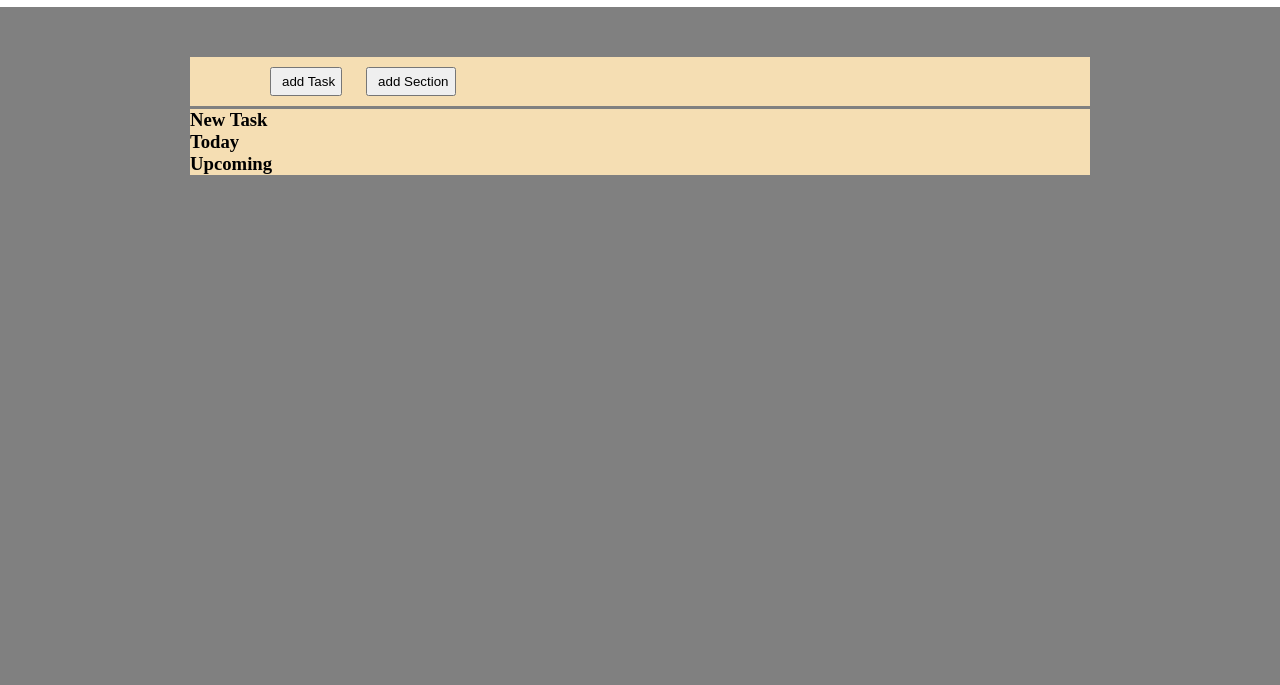
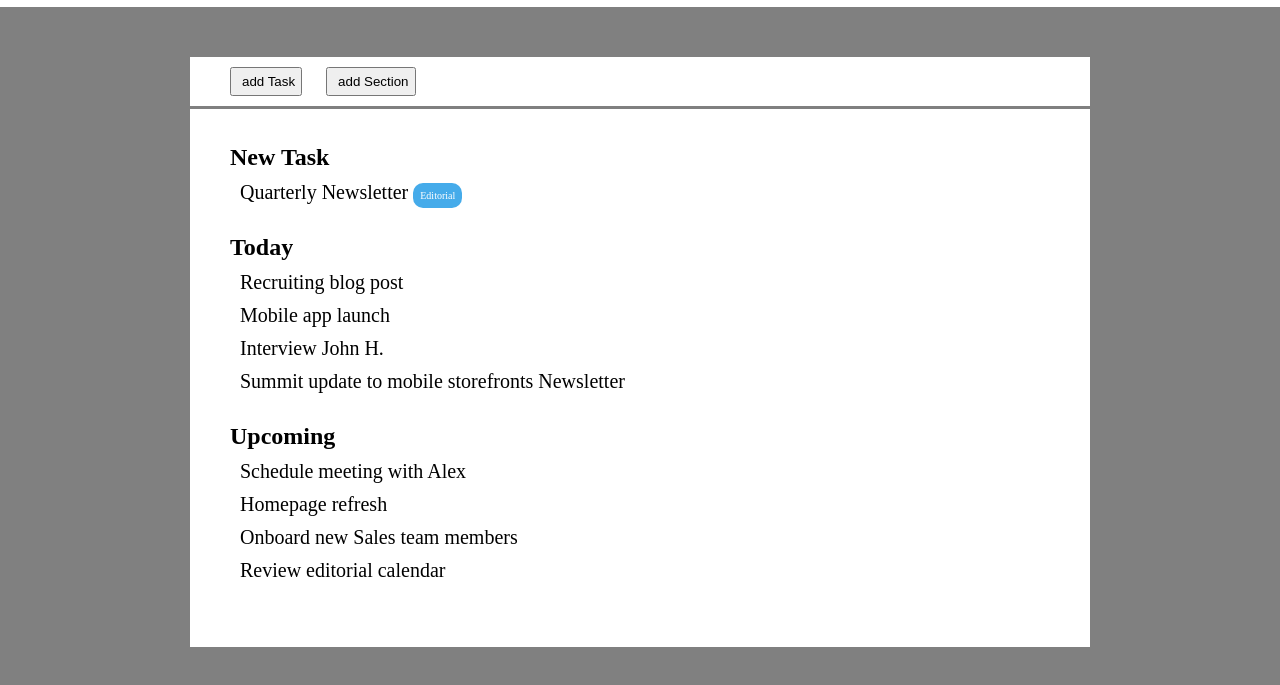
Before and after one commit to andre-cyb/html-css-toboolist, a plain HTML site: page index.html in a window 1280 px wide. Shown: the part 93-778 px from the top of the page. Drawn offline with Linux system fonts and the light colour scheme.

Commit message:
aggiunti margini e padding

```diff
--- a/file.css
+++ b/file.css
@@ -26,6 +26,10 @@ header{
     margin-right: 10px;
     vertical-align: middle;
 }
+p{
+    margin: 10px 10px;
+    font-size: 20px;
+}
 
 
 h1{
@@ -35,7 +39,7 @@ h1{
 }
 
 #finestra{
-    background-color: wheat;
+    background-color: white;
     width: 900px;
     margin: auto;
     margin-top: 50px ;
@@ -46,9 +50,24 @@ h1{
     padding-left: 10px;
 }
 .left{
-    margin-left: 80px;
+    margin-left: 40px;
 }
 
 #sezione_bottoni{
     border-bottom: 3px solid grey;
 }
+#sezione_liste{
+    padding: 35px;
+    padding-left: 40px;
+}
+
+.liste{
+    margin-bottom: 30px;
+}
+.categorie_task{
+    background-color: #45ABEA;
+    color: white;
+    font-size: 10px;
+    padding: 7px;
+    border-radius: 10px;
+}
--- a/index.html
+++ b/index.html
@@ -25,15 +25,26 @@
                 <button class="buttons right" >add Section</button>
             </div>
 
-            <section>
-                <div>
-                    <h3>New Task</h3>
+            <section id="sezione_liste" >
+                <div class="liste" >
+                    <h2>New Task</h2>
+                    <p>Quarterly Newsletter <small class="categorie_task" >Editorial</small> </p>
                 </div>
-                <div>
-                    <h3>Today</h3>
+                <div class="liste">
+                    <h2>Today</h2>
+                    <p>Recruiting blog post </p>
+                    <p>Mobile app launch </p>
+                    <p>Interview John H. </p>
+                    <p>Summit update to mobile storefronts Newsletter</p>
+
                 </div>
-                <div>
-                    <h3>Upcoming </h3>
+                <div class="liste">
+                    <h2>Upcoming </h2>
+                    <p>Schedule meeting with Alex </p>
+                    <p>Homepage refresh </p>
+                    <p>Onboard new Sales team members </p>
+                    <p>Review editorial calendar </p>
+
                 </div>
             </section>
 
```
